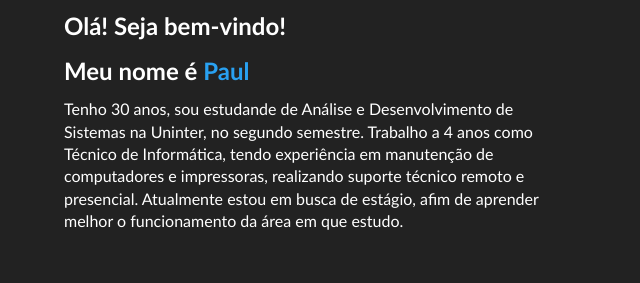
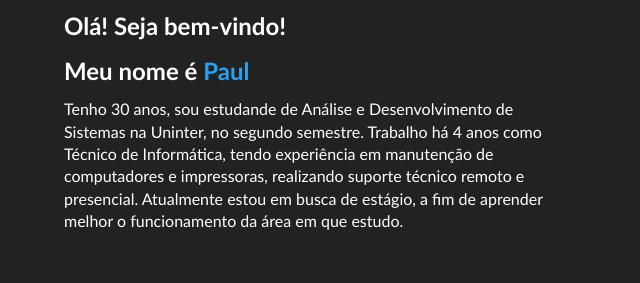
Before and after one commit to Paul2281/paulhenze-github.io, a plain HTML site: page index.html in a window 1280 px wide. Shown: the part 113-396 px from the top of the page, 0-640 px from the left. Drawn offline with Linux system fonts and the light colour scheme.

Commit message:
Update index.html

```diff
--- a/index.html
+++ b/index.html
@@ -41,18 +41,14 @@
     <main>
        <!-- SESSÃO SOBRE /> -->
       <section id="sobre">
-        <!-- <img
-          id="profile-pic"
-          src="./public/profile.jpg"
-        /> -->
         <h2 class="title">Olá! Seja bem-vindo!</h2>
         <br>
         <h2>Meu nome é <span class="myName">Paul</span></h2>
         <p class="section-description">
           Tenho 30 anos, sou estudande de Análise e Desenvolvimento de Sistemas na Uninter, no segundo semestre.
-          Trabalho a 4 anos como Técnico de Informática, tendo experiência em manutenção de computadores e impressoras,
+          Trabalho há 4 anos como Técnico de Informática, tendo experiência em manutenção de computadores e impressoras,
           realizando suporte técnico remoto e presencial. Atualmente estou em busca de estágio,
-          afim de aprender melhor o funcionamento da área em que estudo.
+          a fim de aprender melhor o funcionamento da área em que estudo.
         </p>
       </section>
       <hr class="section-divider" />
```
